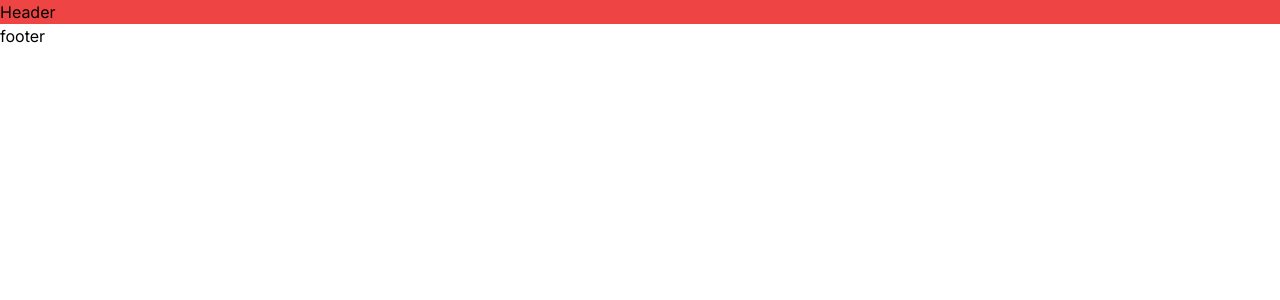
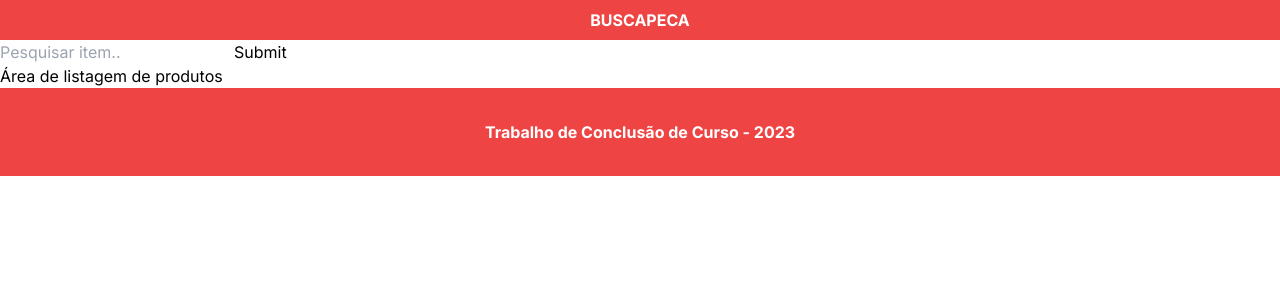
Before and after one commit to lucasdebeterco/buscapecas, a Next.js app: page / in a window 1280 px wide. Shown: the top 300 px of the page. Built offline with nearby package versions, Linux system fonts and the light colour scheme.

Commit message:
starting layout

```diff
--- a/src/app/layout.tsx
+++ b/src/app/layout.tsx
@@ -5,7 +5,7 @@ import { Inter } from 'next/font/google'
 const inter = Inter({ subsets: ['latin'] })
 
 export const metadata: Metadata = {
-  title: 'Create Next App',
+  title: 'Buscapeças',
   description: 'Generated by create next app',
 }
 
--- a/src/app/login/page.tsx
+++ /dev/null
@@ -1,5 +0,0 @@
-export default function Login() {
-    return (
-        <>Login</>
-    )
-}
--- a/src/app/page.tsx
+++ b/src/app/page.tsx
@@ -2,14 +2,26 @@ import Image from 'next/image'
 
 export default function Home() {
     return (
-        <>
-            <header className='bg-red-500'>
-                Header
+        <div className='h-screen'>
+            <header className='flex justify-center bg-red-500 py-2'>
+                <h1 className='text-white font-bold'>BUSCAPECA</h1>
             </header>
 
-            <footer>
-                footer
+            <form>
+                <label htmlFor='pesquisar'></label>
+                <input type='text' name='pesquisar' placeholder='Pesquisar item..'/>
+
+                <label htmlFor='submit'></label>
+                <input name='submit' type='submit'/>
+            </form>
+
+            <div className='productList'>
+                Área de listagem de produtos
+            </div>
+
+            <footer className='flex justify-center bg-red-500 py-8'>
+                <h1 className='text-white font-bold'>Trabalho de Conclusão de Curso - 2023</h1>
             </footer>
-        </>
+        </div>
     )
 }
```
